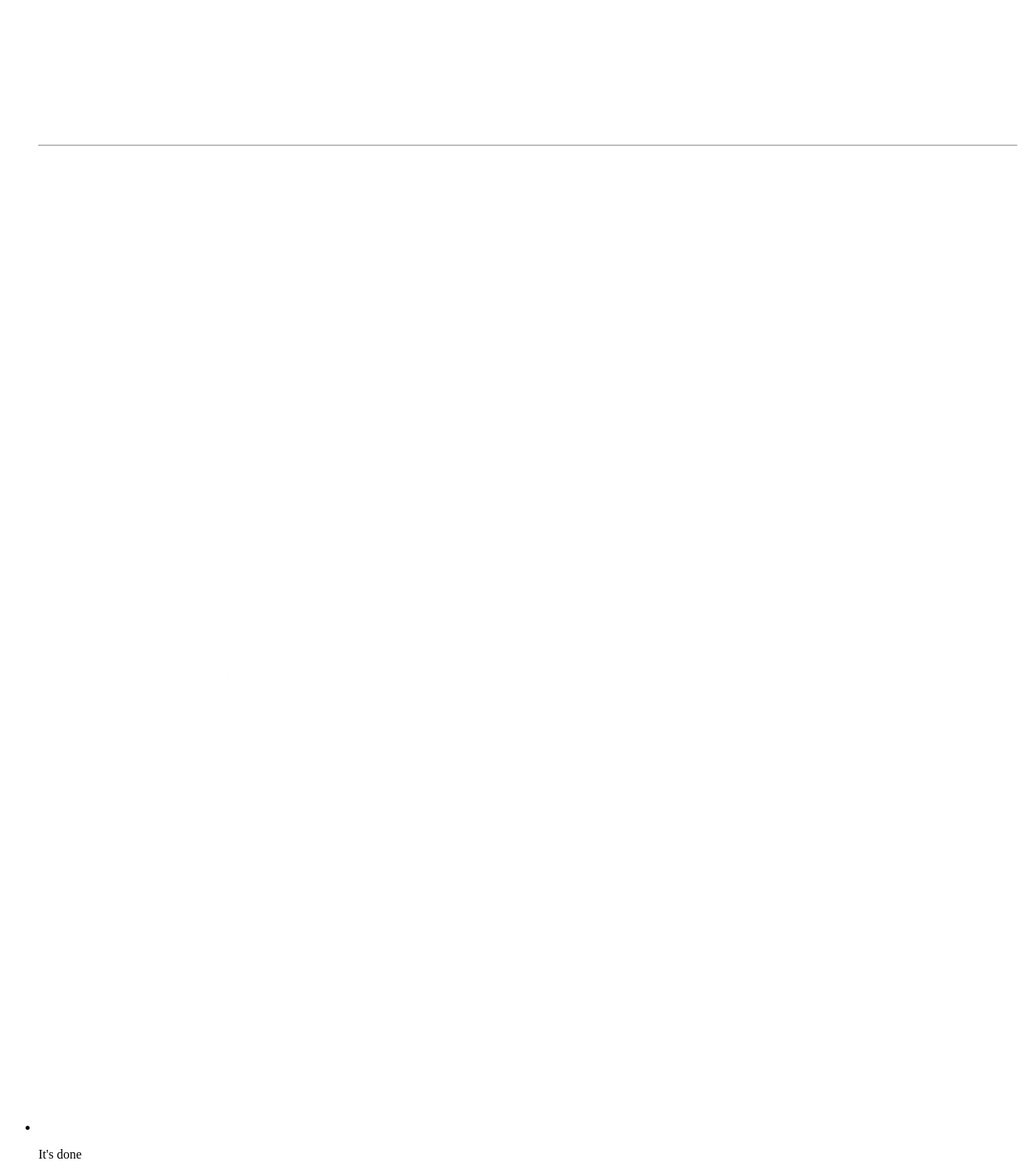
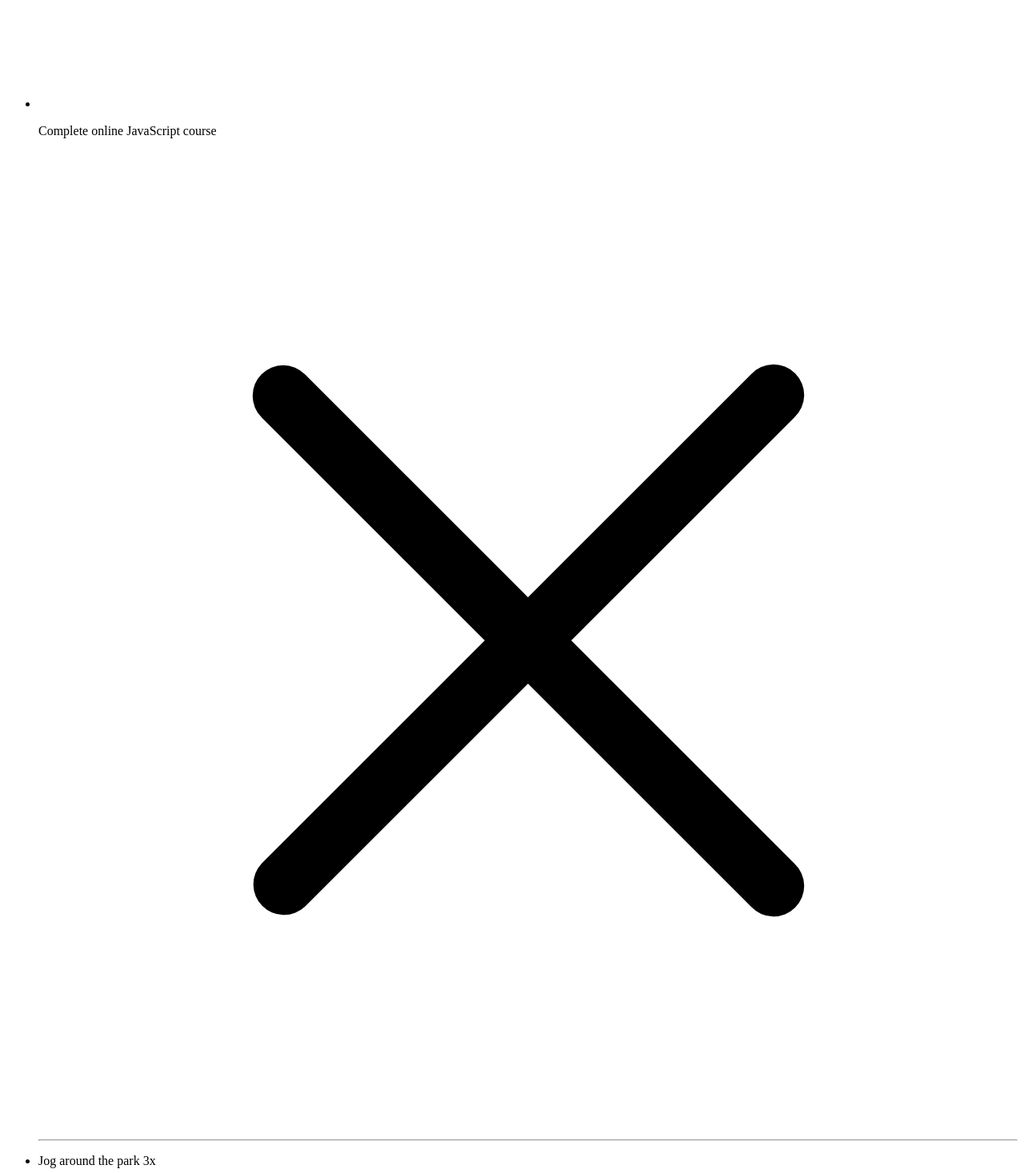
Before and after one commit to ImaneF1/Age-CALCULATOapp, a Next.js app: page / in a window 1280 px wide. Shown: the part 1330-2797 px from the top of the page at 80% size. Built offline with nearby package versions, Linux system fonts and the light colour scheme.

Commit message:
style: add frontmentor mock data

```diff
--- a/src/app/page.tsx
+++ b/src/app/page.tsx
@@ -17,15 +17,34 @@ export const ThemeContext = createContext<boolean>(true);
 export default function Home() {
   const tasks: Array<Task> = [
       {
+          id: 0,
+          text: "Complete online JavaScript course",
+          isCompleted: true
+      },     {
           id: 1,
-          text: "Bonjour j'ai faim",
+          text: "Jog around the park 3x",
           isCompleted: false
       },
       {
           id: 2,
-          text: "It's done",
-          isCompleted: true
+          text: "10 minutes mediation",
+          isCompleted: false
       },
+      {
+          id: 3,
+          text: "Read for 1 hour",
+          isCompleted: false
+      },
+      {
+          id:4,
+          text: "Pick up groceries",
+          isCompleted: false
+      },
+      {
+          id:5,
+          text: "Complete Todo App on Frontend Mentor",
+          isCompleted: false
+      }
   ];
   const [taskList, setTaskList] = useState<Array<Task>>(tasks);
   const [theme, setTheme] = useState<boolean>(true);
```
